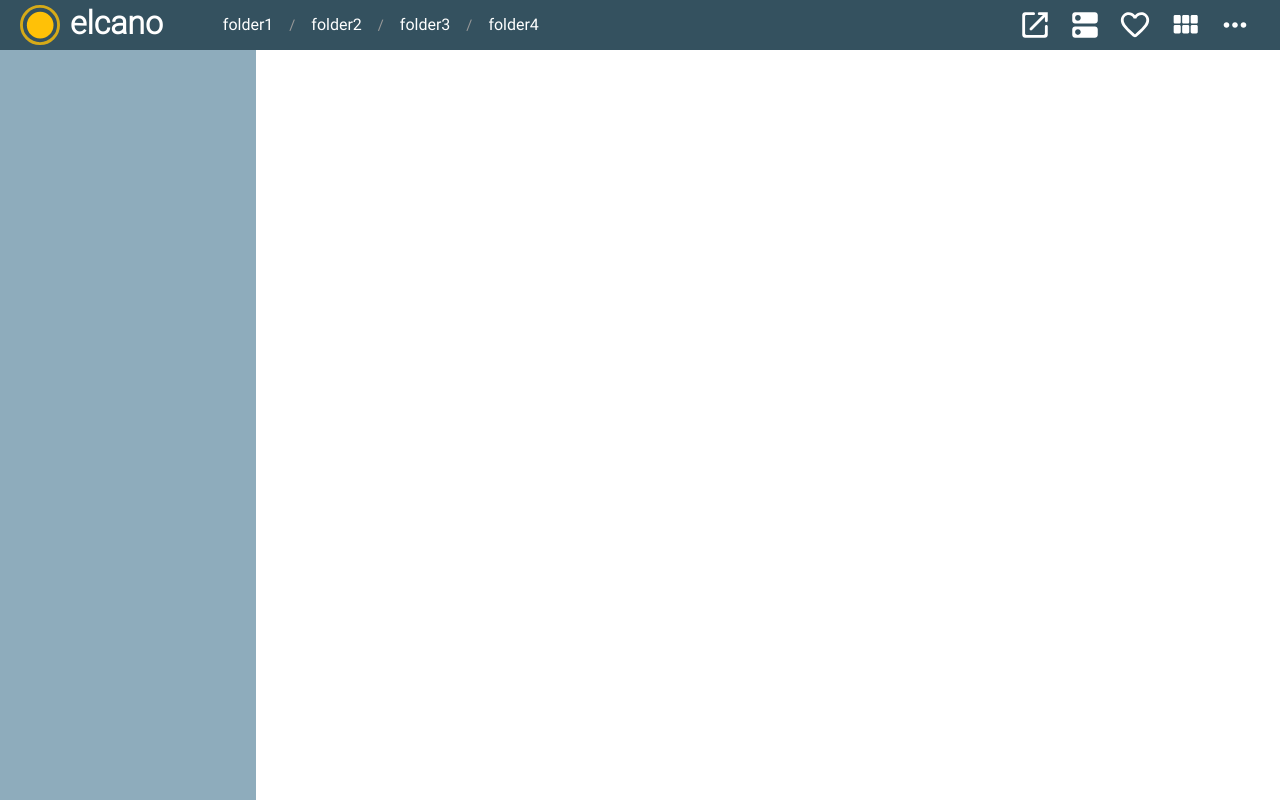
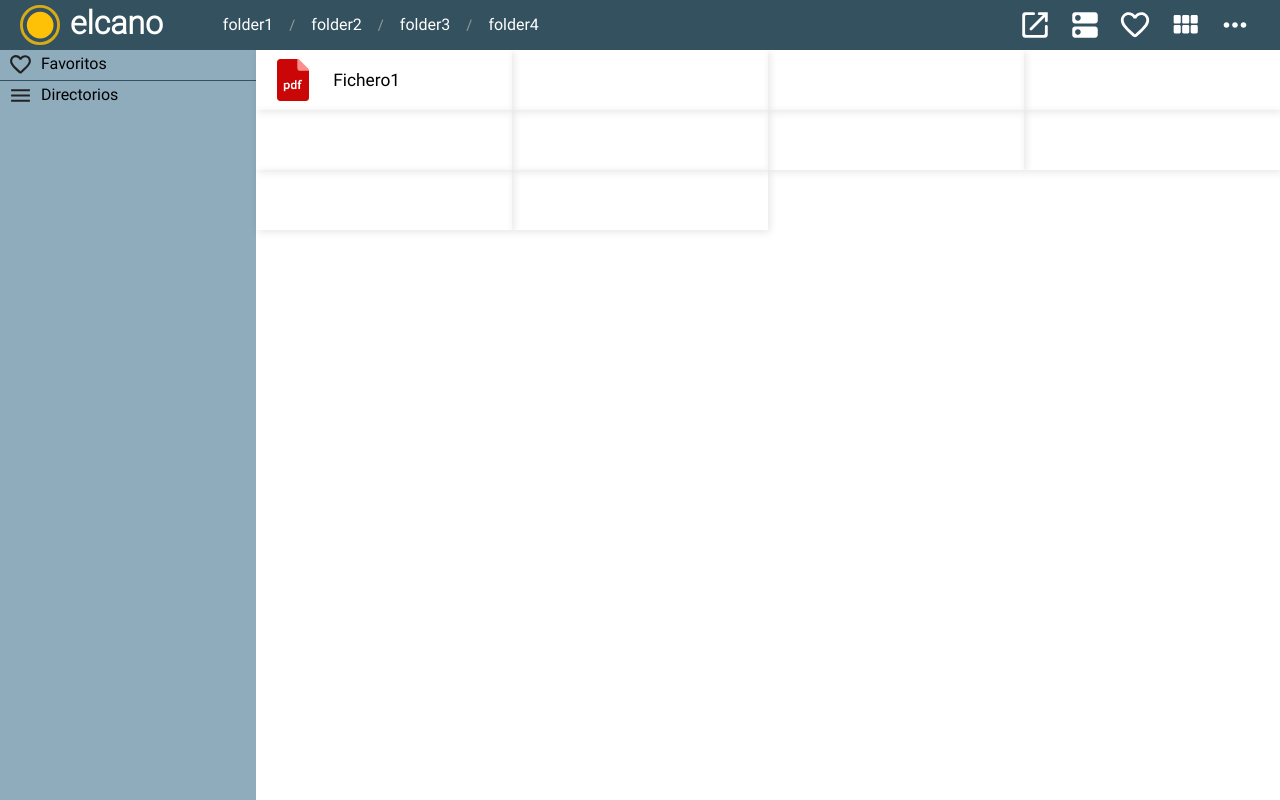
Before and after one commit to SJdesigns/elcano, a PHP site: page / in a window 1280 px wide. Run offline with PHP 8.4, Linux system fonts and the light colour scheme.

Commit message:
v3.0 - alpha 0.3. Design section content 11/02/2020 1:38

```diff
--- a/index.html
+++ b/index.html
@@ -79,8 +79,44 @@
         </header>
         <main>
             <div id="mainCenter">
-                <aside></aside>
-                <section></section>
+                <aside>
+                    <div id="asideFavorites">
+                        <div class="asideTitle">
+                            <svg xmlns="http://www.w3.org/2000/svg" height="24" viewBox="0 0 24 24" width="24"><path d="M0 0h24v24H0V0z" fill="none"/><path d="M19.66 3.99c-2.64-1.8-5.9-.96-7.66 1.1-1.76-2.06-5.02-2.91-7.66-1.1-1.4.96-2.28 2.58-2.34 4.29-.14 3.88 3.3 6.99 8.55 11.76l.1.09c.76.69 1.93.69 2.69-.01l.11-.1c5.25-4.76 8.68-7.87 8.55-11.75-.06-1.7-.94-3.32-2.34-4.28zM12.1 18.55l-.1.1-.1-.1C7.14 14.24 4 11.39 4 8.5 4 6.5 5.5 5 7.5 5c1.54 0 3.04.99 3.57 2.36h1.87C13.46 5.99 14.96 5 16.5 5c2 0 3.5 1.5 3.5 3.5 0 2.89-3.14 5.74-7.9 10.05z"/></svg>
+                            <p>Favoritos</p>
+                        </div>
+                        <div class="asideBody"></div>
+                    </div>
+                    <hr />
+                    <div id="asideTree">
+                        <div class="asideTitle">
+                            <svg xmlns="http://www.w3.org/2000/svg" height="24" viewBox="0 0 24 24" width="24"><path d="M0 0h24v24H0z" fill="none"/><path d="M3 18h18v-2H3v2zm0-5h18v-2H3v2zm0-7v2h18V6H3z"/></svg>
+                            <p>Directorios</p>
+                        </div>
+                        <div class="asideBody"></div>
+                    </div>
+                </aside>
+                <section>
+                    <div id="itemArea">
+                        <div class="item itemMosaic">
+                            <div class="itemLogo">
+                                <img src="img/typePDF.png" />
+                            </div>
+                            <div class="itemText">
+                                <p split-lines>Fichero1</p>
+                            </div>
+                        </div>
+                        <div class="item itemMosaic"></div>
+                        <div class="item itemMosaic"></div>
+                        <div class="item itemMosaic"></div>
+                        <div class="item itemMosaic"></div>
+                        <div class="item itemMosaic"></div>
+                        <div class="item itemMosaic"></div>
+                        <div class="item itemMosaic"></div>
+                        <div class="item itemMosaic"></div>
+                        <div class="item itemMosaic"></div>
+                    </div>
+                </section>
             </div>
         </main>
     </div>
--- a/style/main.css
+++ b/style/main.css
@@ -238,11 +238,90 @@ main #mainCenter aside {
   width: 320px;
   height: 100%;
   background-color: #8eacbc;
+  display: flex;
+  flex-direction: column;
+}
+main #mainCenter aside hr {
+  border: 0px;
+  border-bottom: 1px solid #34515f;
+}
+main #mainCenter aside #asideFavorites {
+  position: relative;
+  width: 100%;
+  height: auto;
+  max-height: 150px;
+}
+main #mainCenter aside #asideTree {
+  position: relative;
+  width: 100%;
+  height: auto;
+}
+main #mainCenter aside .asideTitle {
+  position: relative;
+  width: 100%;
+  height: 30px;
+  display: flex;
+  flex-direction: row;
+}
+main #mainCenter aside .asideTitle svg {
+  width: 25px;
+  height: 25px;
+  fill: #222;
+  margin: 2px 8px;
+}
+main #mainCenter aside .asideTitle p {
+  margin: 4px 0px;
 }
 main #mainCenter section {
   position: relative;
   width: 100%;
   height: 100%;
 }
+main #mainCenter section #itemArea {
+  position: relative;
+  width: 100%;
+  height: auto;
+  display: flex;
+  flex-wrap: wrap;
+}
+main #mainCenter section #itemArea .item {
+  position: relative;
+  padding: 0px 12px;
+  overflow: hidden;
+}
+main #mainCenter section #itemArea .itemMosaic {
+  width: 25%;
+  height: 60px;
+  box-shadow: 2px 2px 8px rgba(0, 0, 0, 0.1);
+  box-sizing: border-box;
+  display: flex;
+}
+main #mainCenter section #itemArea .itemMosaic .itemLogo {
+  position: relative;
+  width: 42px;
+  height: 42px;
+  padding: 9px;
+  margin-right: 15px;
+}
+main #mainCenter section #itemArea .itemMosaic .itemLogo img {
+  max-width: 42px;
+  max-height: 42px;
+}
+main #mainCenter section #itemArea .itemMosaic .itemText {
+  position: relative;
+  width: 100%;
+  height: 100%;
+  display: flex;
+  align-items: center;
+}
+main #mainCenter section #itemArea .itemMosaic .itemText p {
+  font-size: 13pt;
+  margin: 8px 0px;
+  word-wrap: break-word;
+  cursor: default;
+}
+main #mainCenter section #itemArea .itemMosaic .itemText p[split-lines] {
+  white-space: pre-wrap;
+}
 
 /*# sourceMappingURL=main.css.map */
--- a/style/main.sass
+++ b/style/main.sass
@@ -233,8 +233,87 @@ main
 			width: 320px
 			height: 100%
 			background-color: #8eacbc
+			display: flex
+			flex-direction: column
+
+			hr
+				border: 0px
+				border-bottom: 1px solid #34515f
+
+			#asideFavorites
+				position: relative
+				width: 100%
+				height: auto
+				max-height: 150px
+
+			#asideTree
+				position: relative
+				width: 100%
+				height: auto
+
+			.asideTitle
+				position: relative
+				width: 100%
+				height: 30px
+				display: flex
+				flex-direction: row
+
+				svg
+					width: 25px
+					height: 25px
+					fill: #222
+					margin: 2px 8px
+
+				p
+					margin: 4px 0px
 
 		section
 			position: relative
 			width: 100%
 			height: 100%
+
+			#itemArea
+				position: relative
+				width: 100%
+				height: auto
+				display: flex
+				flex-wrap: wrap
+
+				.item
+					position: relative
+					padding: 0px 12px
+					overflow: hidden
+
+				.itemMosaic
+					width: 25%
+					height: 60px
+					box-shadow: 2px 2px 8px rgba(#000,.1)
+					box-sizing: border-box
+					display: flex
+
+					.itemLogo
+						position: relative
+						width: 42px
+						height: 42px
+						padding: 9px
+						margin-right: 15px
+
+						img
+							max-width: 42px
+							max-height: 42px
+
+					.itemText
+						position: relative
+						width: 100%
+						height: 100%
+						display: flex
+						align-items: center
+
+						p
+							font-size: 13pt
+							margin: 8px 0px
+							word-wrap: break-word
+							cursor: default
+
+						p[split-lines]
+							white-space: pre-wrap
```
Also changed, not shown: img/menu.svg (added), img/typePDF.png (added), 1 other file.
